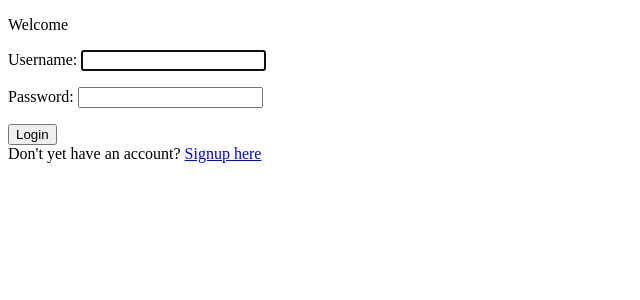
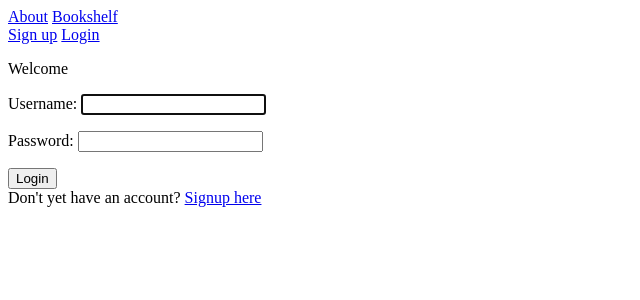
Before and after one commit to natbibi/django-library, a Django app: page /login/ in a window 1280 px wide. Shown: the top 300 px of the page, without its empty margins (0-640 px from the left). Run offline with Django 3.2, Linux system fonts and the light colour scheme; parts of the project's set-up code (start-up, migrations or seed data) failed here and were passed over.

Commit message:
add nav bar

```diff
--- a/bookshelf/templates/base.html
+++ b/bookshelf/templates/base.html
@@ -7,6 +7,22 @@
     <title>Bookshelf</title>
 </head>
 <body>
+    <nav>
+        <div class="linkset left">
+            <a href="{% url 'bookshelf-about' %}">About</a>
+            <a href="{% url 'bookshelf-books' %}">Bookshelf</a>
+        </div>
+
+        <div class="linkset right">
+            {% if user.is_authenticated %}
+                <span>Welcome, {{user}}</span>
+                <a href="{% url 'logout' %}">Logout</a>
+            {% else %}
+                <a href="{% url 'signup' %}">Sign up</a>
+                <a href="{% url 'login' %}">Login</a>
+            {% endif %}
+        </div>
+    </nav>
 
 <p>Welcome</p>
 
```
